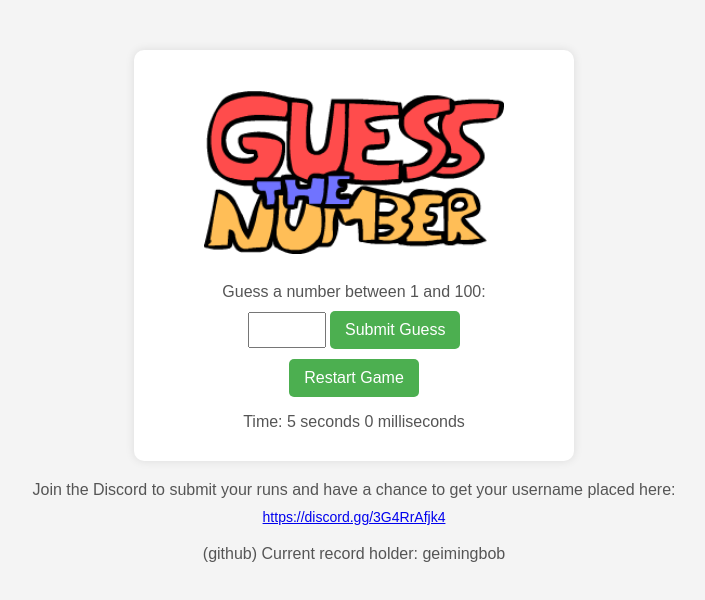
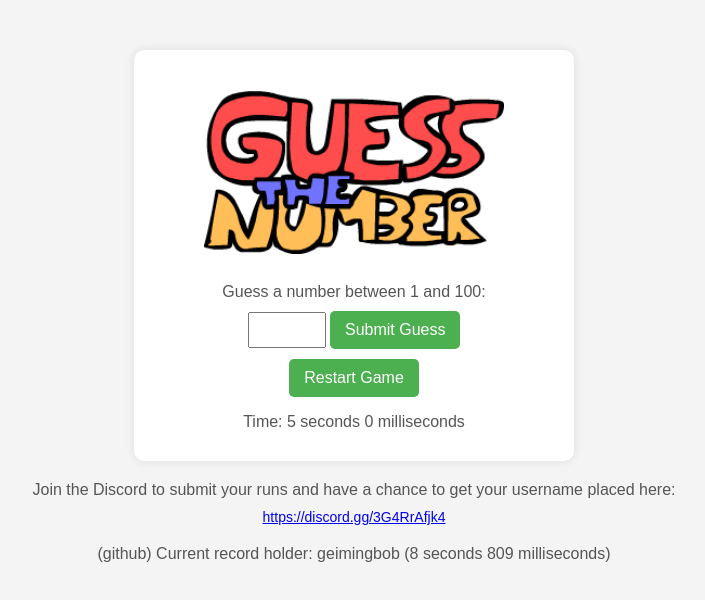
Before and after one commit to geimingbob/guess-the-number, a plain HTML site: page index.html in a window 1280 px wide. Shown: the whole page, without its empty margins (286-991 px from the left). Drawn offline with Linux system fonts and the light colour scheme.

Commit message:
Add files via upload

```diff
--- a/index.html
+++ b/index.html
@@ -78,7 +78,7 @@
     </div>
 
     <div id="ad-text">
-        <p>(github) Current record holder: geimingbob</p>
+        <p>(github) Current record holder: geimingbob (8 seconds 809 milliseconds)</p>
     </div>
 
     <script>
```
